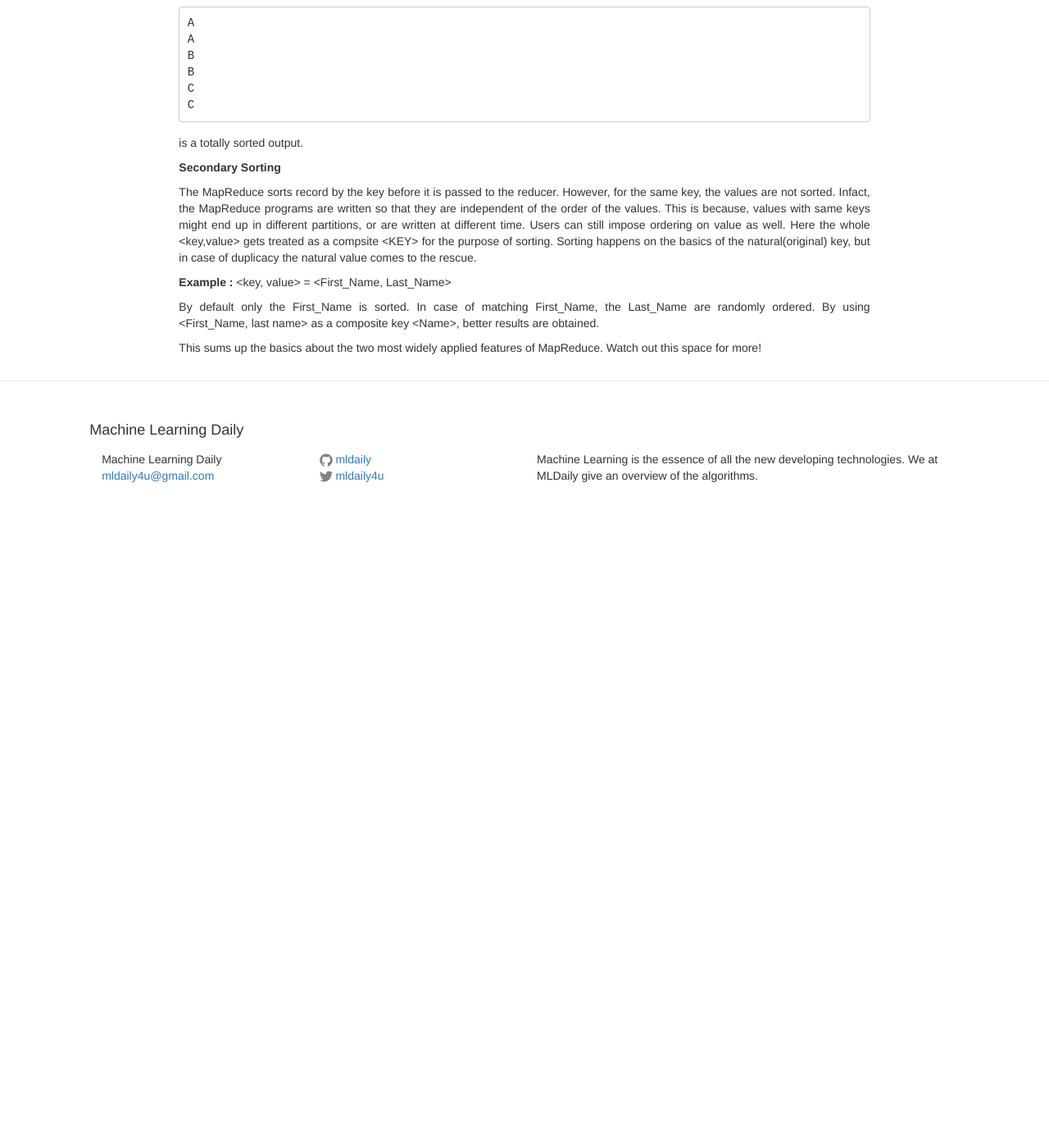
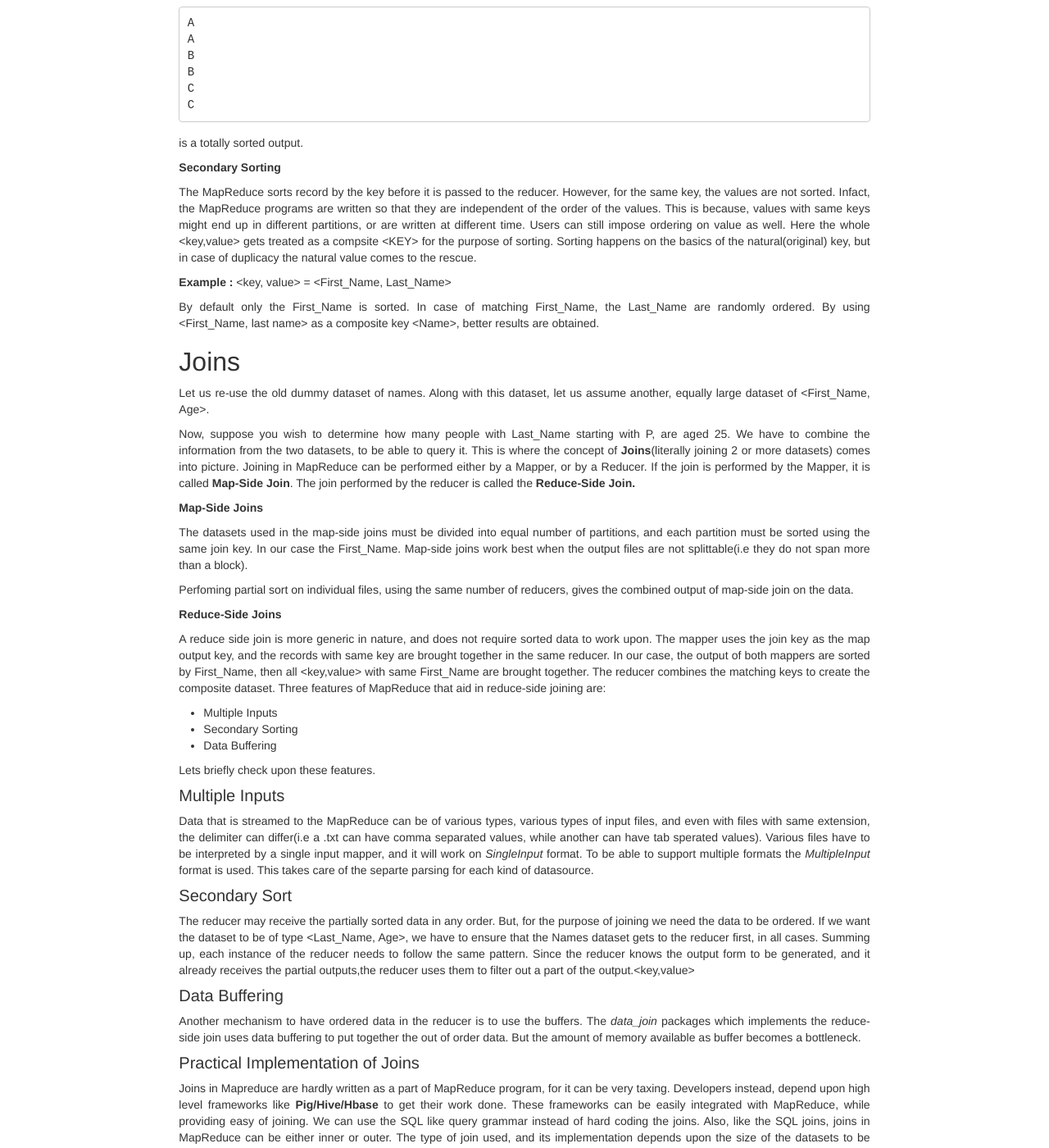
Before and after one commit to MLDaily/MLDaily.github.io, a Jekyll site: the page built from _posts/2015-11-3-mapreduce-features.md, in a window 1280 px wide and 1400 px high, scrolled down 2126 px. Shown: the whole window at 82% size. Built offline with Jekyll 4.4.1, drawn with Linux system fonts in a browser that asks for light colours; comment, search, counter and statistics services are not loaded; before the commit the page ends 2756 px from its top, so only the background shows below that; some of the changed text lies outside the part shown.

Commit message:
Mapreduce + typos

```diff
--- a/_posts/2015-11-3-mapreduce-features.md
+++ b/_posts/2015-11-3-mapreduce-features.md
@@ -5,11 +5,11 @@ comments: true
 title:  "MapReduce - Features"
 date:   2015-11-3 12:32:21
 categories: ml-algorithms
-excerpt: The Hadoop Mapreduce comes packed with a number of features and utilities to help us around. Some of the key features
+excerpt: The Hadoop Mapreduce comes packed with a number of features and utilities to help us around. Some of the key features are discussed here.
 ---
 
 
-#FEATURES OF MAPREDUCE PART-1
+#Features of MapReduce
 
 When huge datasets are under execution, it is hard to keep track of <strong>performance variables(status, progress, memory, speed to name a few)</strong>. The <i>Hadoop Mapreduce</i> comes packed with a number of features and utilities to help us around. Some of the key features of MapReduce include:
 
@@ -123,4 +123,55 @@ The MapReduce sorts record by the key before it is passed to the reducer. Howeve
 
 By default only the First_Name is sorted. In case of matching First_Name, the Last_Name  are randomly ordered. By using \<First_Name, last name\> as a composite key \<Name\>, better results are obtained.
 
-This sums up the basics about the two most widely applied features of MapReduce. Watch out this space for more!
+##Joins
+
+Let us re-use the old dummy dataset of names. Along with this dataset, let us assume another, equally large dataset of \<First_Name, Age\>.
+
+Now, suppose you wish to determine how many people with Last_Name starting with P, are aged 25. We have to combine the information from the two datasets, to be able to query it. This is where the concept of <strong>Joins</strong>(literally joining 2 or more datasets) comes into picture. Joining in MapReduce can be performed either by a Mapper, or by a Reducer. If the join is performed by the Mapper, it is called <strong>Map-Side Join</strong>. The join performed by the reducer is called the <strong>Reduce-Side Join.</strong>
+
+**Map-Side Joins**
+
+The datasets used in the map-side joins must be divided into equal number of partitions, and each partition must be sorted using the same join key. In our case the First_Name. Map-side joins work best when the output files are not splittable(i.e they do not span more than a block).
+
+Perfoming partial sort on individual files, using the same number of reducers, gives the combined output of map-side join on the data.
+
+**Reduce-Side Joins**
+
+A reduce side join is more generic in nature, and does not require sorted data to work upon. The mapper uses the join key as the map output key, and the records with same key are brought together in the same reducer. In our case, the output of both mappers are sorted by First_Name, then all \<key,value\> with same First_Name are brought together. The reducer combines the matching keys to create the composite dataset. Three features of MapReduce that aid in reduce-side joining are:
+
+* Multiple Inputs
+* Secondary Sorting
+* Data Buffering
+
+Lets briefly check upon these features.
+
+####Multiple Inputs
+
+Data that is streamed to the MapReduce can be of various types, various types of input files, and even with files with same extension, the delimiter can differ(i.e a .txt can have comma separated values, while another can have tab sperated values). Various files have to be interpreted by a single input mapper, and it will work on *SingleInput* format. To be able to support multiple formats the *MultipleInput* format is used. This takes care of the separte parsing for each kind of datasource.
+
+####Secondary Sort
+
+The reducer may receive the partially sorted data in any order. But, for the purpose of joining we need the data to be ordered. If we want the dataset to be of type \<Last_Name, Age\>, we have to ensure that the Names dataset gets to the reducer first, in all cases. Summing up, each instance of the reducer needs to follow the same pattern. Since the reducer knows the output form to be generated, and it already receives the partial outputs,the reducer uses them to filter out a part of the output.\<key,value\>
+
+####Data Buffering
+Another mechanism to have ordered data in the reducer is to use the buffers. The *data_join* packages which implements the reduce-side join uses data buffering to put together the out of order data. But the amount of memory available as buffer becomes a bottleneck.
+
+####Practical Implementation of Joins
+
+Joins in Mapreduce are hardly written as a part of MapReduce program, for it can be very taxing. Developers instead, depend upon high level frameworks like <strong>Pig/Hive/Hbase</strong> to get their work done. These frameworks can be easily integrated with MapReduce, while providing easy of joining. We can use the SQL like query grammar instead of hard coding the joins. Also, like the SQL joins, joins in MapReduce can be either inner or outer. The type of join used, and its implementation depends upon the size of the datasets to be joined, with map-side joins prefered if atleast one of them is smaller in size.
+
+##Side Data Distribution
+
+**What is side data?**
+
+<strong>Side data</strong> as the name suggests, is the extra data used along side with the main dataset, to aid in the processing of the main dataset. This side data needs to be present at every mapper and/or reducer node (which might need side data) in the most optimised manner (keeping in mind the load on the nodes and the network).
+
+**Method 1- Using the JobConf(older verisions)/Configuration Objects**
+
+One can easily override the *Configure()* methods of mapper or reducer. This will help store some data, that can be retrieved by the *getConfiguration()* methods. The information to be stored, is stored as instance of the JobConf object. But this method wastes a lot of time and memory, as each time the any configuration is read/changed, all the entries in the configuration are read, even if only one is to be used.
+
+**Method 2- Distributed Cache**
+
+A better mechanism is to use the underlying HDFS's distributed cache mechanism, without worrying of its implement as Hadoop takes care of it. Using the <strong>-file,-archieves,-libjars</strong> switches, we copy specified files and JARs into the HDFS. During the job execution, the task tracker copies the files to its own disk(local cache). Now, the files are said to be *localised*. When ever the file is used the task-tracker loads the file into the desired program, and increments the counter by one. After the task is completed, the counter is decremented. Once the counter reaches zero, the file can be removed from the cache. The deafult cache size is <strong>10 GB</strong>. Once this is full to capacity, the cache replacements mechanism (works internally within Hadoop) is used, to bring in new files.
+
+That sums up our discussion upon the four basics features of Mapreduce.
```
Also changed, not shown: _posts/2015-11-3-mapreduce-features2.md (deleted, +0 -53 lines).
